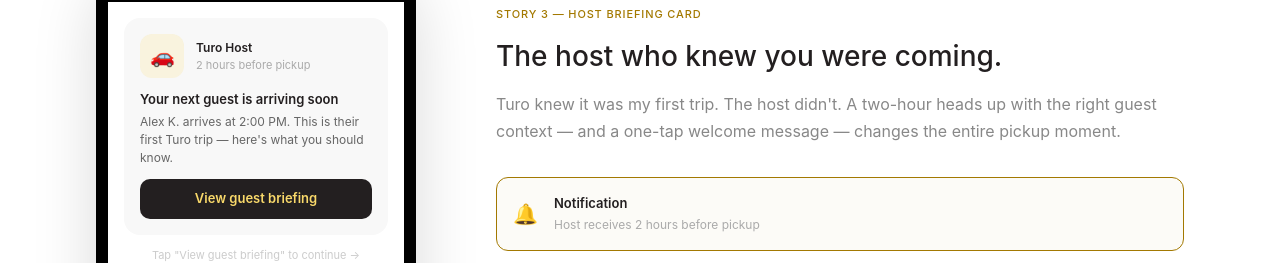
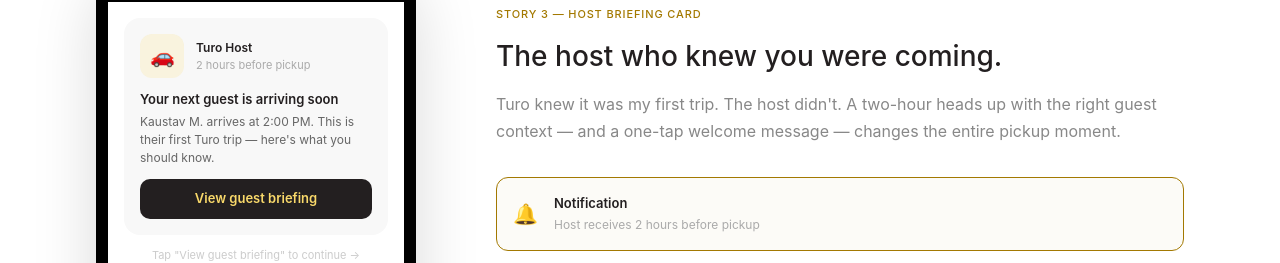
Before and after one commit to kmukherj-pm/turo-case-study, a React (Vite) app: page / in a window 1280 px wide. Shown: the part 8989-9252 px from the top of the page. Built offline with nearby package versions, Linux system fonts and the light colour scheme.

Commit message:
personalize guest name, remove guest rating, update member since date

```diff
--- a/src/components/Prototypes/HostBriefingCard.jsx
+++ b/src/components/Prototypes/HostBriefingCard.jsx
@@ -1,12 +1,11 @@
 import { useState } from 'react'
 
 const guest = {
-  name: 'Alex K.',
-  rating: 4.9,
+  name: 'Kaustav M.',
   trips: 1,
   firstTimer: true,
   previousCars: [],
-  memberSince: '2025',
+  memberSince: 'May 2026',
 }
 
 const screens = [
@@ -80,7 +79,7 @@
           Your next guest is arriving soon
         </p>
         <p style={{fontSize: '12px', color: '#666', margin: '0 0 12px', lineHeight: 1.5}}>
-          Alex K. arrives at 2:00 PM. This is their first Turo trip — here's what you should know.
+          Kaustav M. arrives at 2:00 PM. This is their first Turo trip — here's what you should know.
         </p>
         <button style={{
           width: '100%',
@@ -123,7 +122,7 @@
           <p style={{fontSize: '15px', fontWeight: 600, color: '#231F20', margin: 0}}>{guest.name}</p>
           <div style={{display: 'flex', alignItems: 'center', gap: '6px'}}>
             <span style={{fontSize: '12px', color: '#F9D96A'}}>★</span>
-            <span style={{fontSize: '12px', color: '#888'}}>{guest.rating} · Member since {guest.memberSince}</span>
+            <span style={{fontSize: '12px', color: '#888'}}>· Member since {guest.memberSince}</span>
           </div>
         </div>
       </div>
@@ -198,7 +197,7 @@
 
 function WelcomeScreen() {
   const [sent, setSent] = useState(false)
-  const message = "Hey Alex! Welcome to your first Turo trip 🎉 I'm Carlos, your host. The Subaru is parked in spot B12 — the lockbox code is 4821. CarPlay is all set up. Have an amazing trip and don't hesitate to reach out if you need anything!"
+  const message = "Hey Kaustav! Welcome to your first Turo trip 🎉 I'm Carlos, your host. The Subaru is parked in spot B12 — the lockbox code is 4821. CarPlay is all set up. Have an amazing trip and don't hesitate to reach out if you need anything!"
 
   return (
     <div style={{padding: '16px'}}>
@@ -234,7 +233,7 @@
             cursor: 'pointer',
           }}
         >
-          Send to Alex
+          Send to Kaustav
         </button>
       ) : (
         <div style={{
@@ -248,7 +247,7 @@
           fontWeight: 600,
           color: '#1D9E75',
         }}>
-          ✓ Message sent to Alex
+          ✓ Message sent to Kaustav
         </div>
       )}
       <p style={{fontSize: '11px', color: '#ccc', textAlign: 'center', marginTop: '12px'}}>
```
